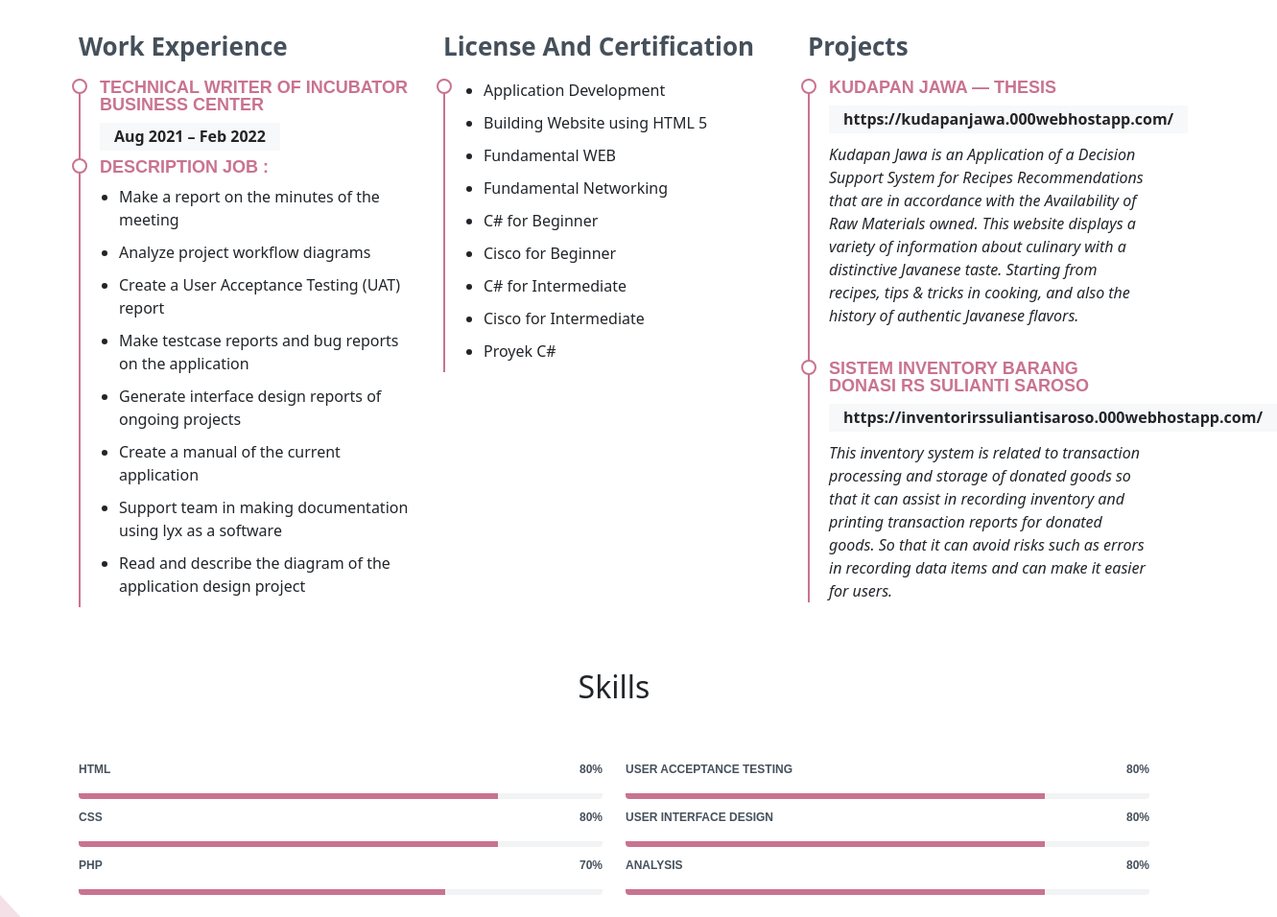
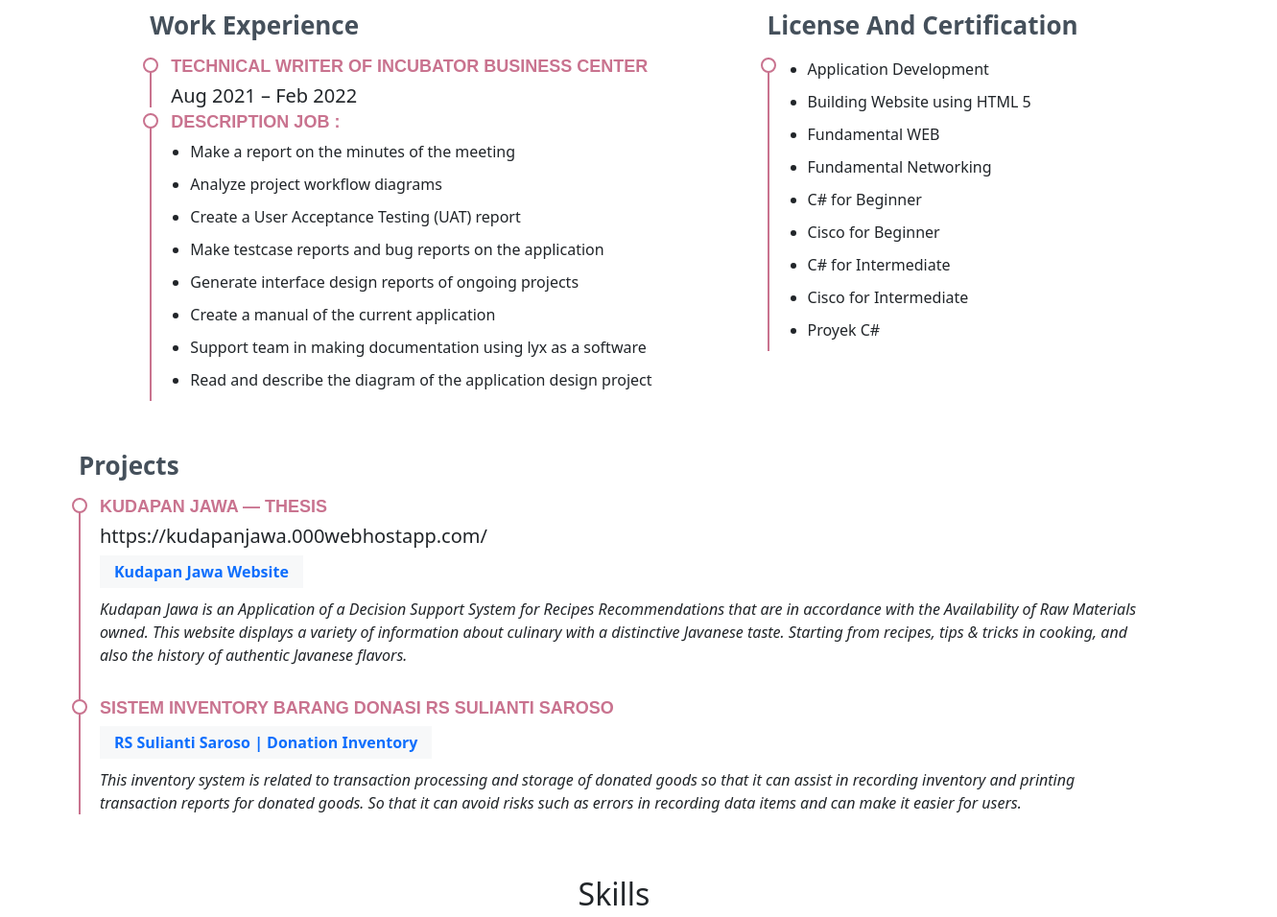
Before and after one commit to Afifahsknh/Afifahsknh.github.io, a plain HTML site: page index.html in a window 1280 px wide. Shown: the part 2301-3257 px from the top of the page at 96% size, 1331 px wide, since content can reach past the window. Drawn offline with nearby package versions, Linux system fonts and the light colour scheme.

Commit message:
Reponsiveness Fixed

```diff
--- a/index.html
+++ b/index.html
@@ -142,7 +142,7 @@
           </div>
         </div>
         <div class="row justify-content-center mt-3">
-          <div class="col-lg-4">
+          <div class="col-auto mx-5">
             <h3 class="resume-title">Work Experience</h3>
             <div class="resume-item pb-0">
               <h4>Technical Writer of Incubator Business Center</h4>
@@ -163,7 +163,7 @@
             </div>
           </div>
 
-          <div class="col-lg-4">
+          <div class="col-auto mx-5">
             <h3 class="resume-title">License And Certification</h3>
             <div class="resume-item pb-0">
               <ul>
@@ -179,12 +179,14 @@
               </ul>
             </div>
           </div>
-
-          <div class="col-lg-4">
+        </div>
+        <div class="row justify-content-center mt-3">
+          <div class="col-auto">
             <h3 class="resume-title">Projects</h3>
             <div class="resume-item">
               <h4>Kudapan Jawa — Thesis</h4>
               <h5>https://kudapanjawa.000webhostapp.com/</h5>
+              <a href="https://kudapanjawa.000webhostapp.com/" target="_blank" class="text-decoration-none">Kudapan Jawa Website</a>
               <p><em>Kudapan Jawa is an Application of a Decision Support System for Recipes Recommendations
                 that are in accordance with the Availability of Raw Materials owned. This website displays a
                 variety of information about culinary with a distinctive Javanese taste. Starting from recipes, tips &
@@ -192,7 +194,7 @@
             </div>
             <div class="resume-item">
               <h4>Sistem Inventory Barang Donasi RS Sulianti Saroso</h4>
-              <h5>https://inventorirssuliantisaroso.000webhostapp.com/</h5>
+              <a href="https://inventorirssuliantisaroso.000webhostapp.com/" target="_blank" class="text-decoration-none">RS Sulianti Saroso | Donation Inventory</a>
               <p><em>This inventory system is related to transaction processing and storage of donated goods so that it
                 can assist in recording inventory and printing transaction reports for donated goods. So that it can
                 avoid risks such as errors in recording data items and can make it easier for users.</em></p>
--- a/style.css
+++ b/style.css
@@ -31,7 +31,7 @@
   margin-bottom: 10px;
 }
 
-.resume .resume-item h5 {
+.resume .resume-item a {
   font-size: 16px;
   background: #f7f8f9;
   padding: 5px 15px;
```
